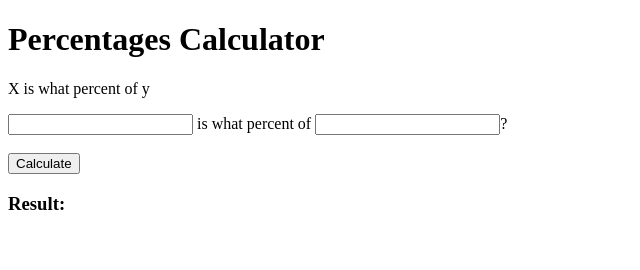
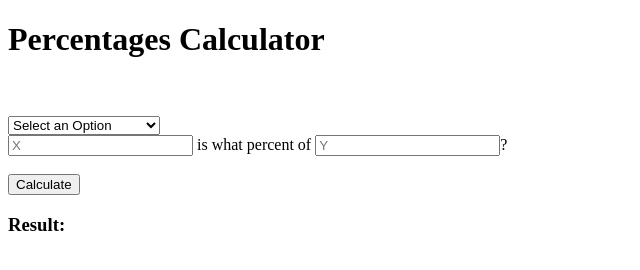
Before and after one commit to anirudhi89/percentCalculator, a plain HTML site: page index.html in a window 1280 px wide. Shown: the whole page, without its empty margins (0-640 px from the left). Drawn offline with Linux system fonts and the light colour scheme.

```diff
--- a/index.html
+++ b/index.html
@@ -8,17 +8,22 @@
     <link rel = 'stylesheet' href = 'styles.css'>
 </head>
 <body>
-    <h1>Percentages Calculator</h1>
-    <p>X is what percent of y</p>
-    <form onsubmit = 'return false' id = 'xisWhatPercentofY'>
-        <!-- onsubmit ='return false'  -->
-        <input type = "text" id = "numField1"> is what percent of <input type = "text" id = "numField2">?
+    <div class="pcalc">
+        <div class = 'title'><h1>Percentages Calculator</h1></div>
         <br><br>
-        <input type = "submit" value="Calculate">
-    </form>
-    <h3 id = "result">Result:</h3>
-    <script type = "text/javascript" src = "calc.js"></script>
-
+        <select name='opt' id = 'optSel'>
+            <option value = 'none' selected disabled hidden>Select an Option</option>
+            <option>X is what percent of Y</option>
+        </select>
+        <form id = 'xisWhatPercentofY'>
+            <!-- onsubmit ='return false'  -->
+            <input type = "text" id = "numField1" placeholder="X"> is what percent of <input type = "text" id = "numField2" placeholder="Y">?
+            <br><br>
+            <input type = "submit" value="Calculate">
+        </form>
+        <h3 id = "result">Result:</h3>
+        <script type = "text/javascript" src = "calc.js"></script>
+    </div>
 
 
 </body>
```
